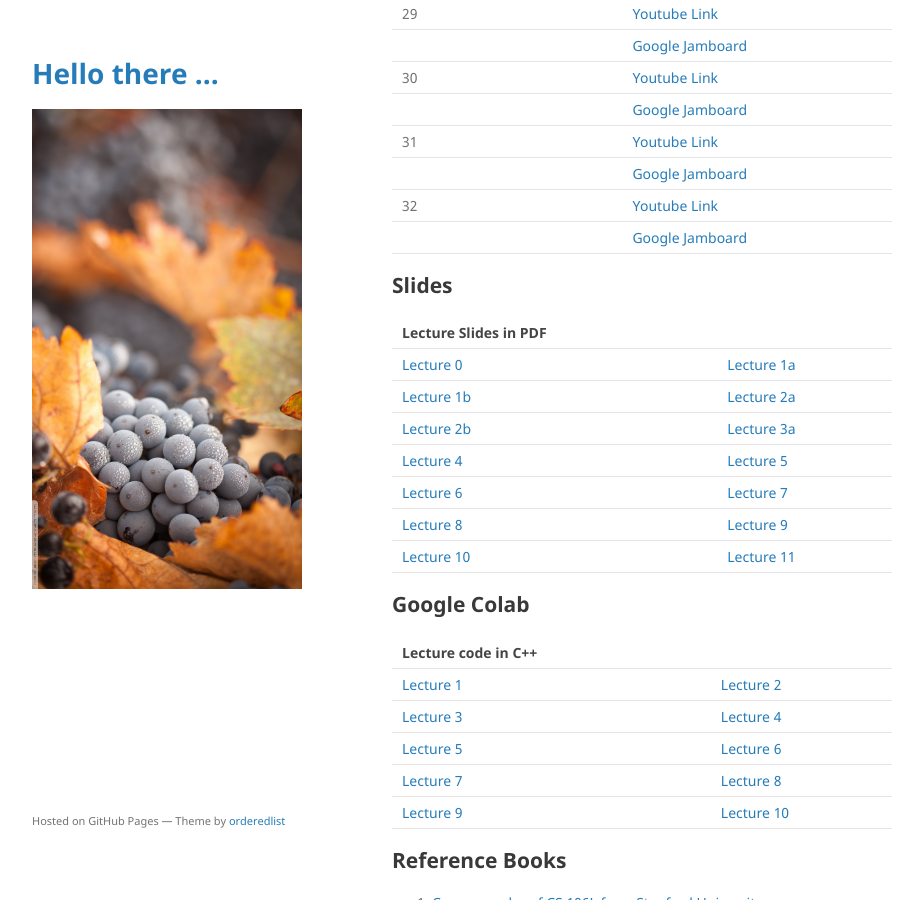
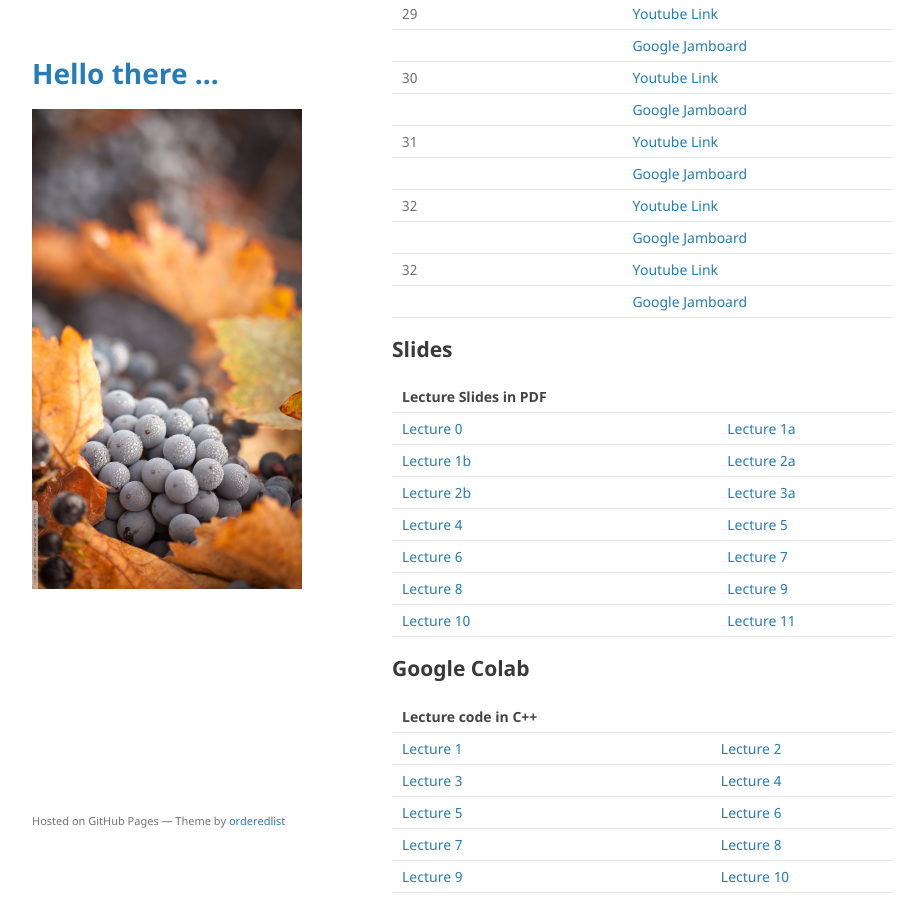
Before and after one commit to mohammadmotiurrahman/mohammadmotiurrahman.github.io, a Jekyll site: the page built from cse203_4/index.md, in a window 1280 px wide and 900 px high, scrolled down 4429 px. Shown: the whole window, without its empty margins (178-1101 px from the left). Built offline with Jekyll 4.4.1, drawn with Linux system fonts in a browser that asks for light colours; our own code applies the rules of GitHub Pages for plain Markdown files.

Commit message:
Update index.md

```diff
--- a/cse203_4/index.md
+++ b/cse203_4/index.md
@@ -147,6 +147,8 @@ environment will force me to not evaluate your exam copies.
 |         |              | [Google Jamboard](https://jamboard.google.com/d/1lHZIGN76LrB3MB6o7ui5WnCngoKaSk_fLf-9aV6GbMA/edit?usp=sharing) |
 | 32      |              | [Youtube Link](https://youtu.be/_cr_yTdCY94)                                                                   |
 |         |              | [Google Jamboard](https://jamboard.google.com/d/1lHZIGN76LrB3MB6o7ui5WnCngoKaSk_fLf-9aV6GbMA/edit?usp=sharing) |
+| 32      |              | [Youtube Link](https://youtu.be/aKxnWvzWjfQ)                                                                   |
+|         |              | [Google Jamboard]() |
 
 
 
```
